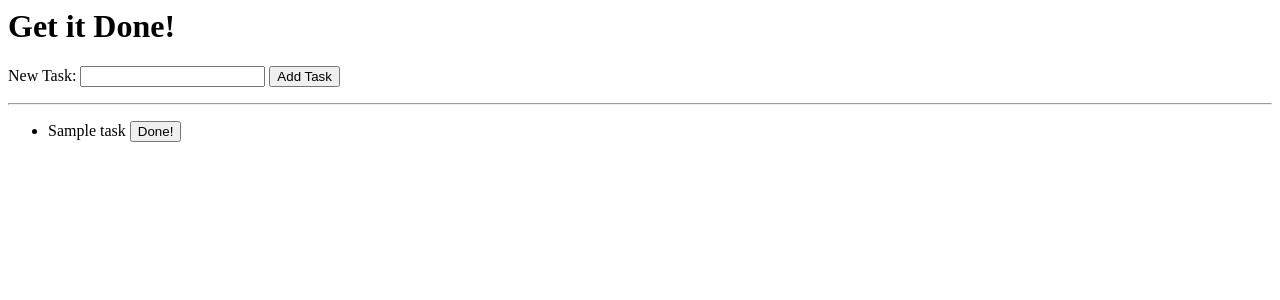
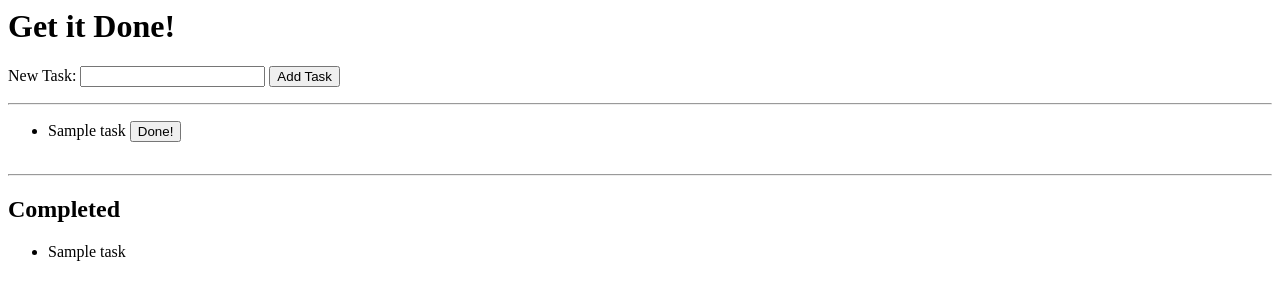
Before and after one commit to bdburns6389/get-it-done, a Flask app: template templates/todos.html in a window 1280 px wide. Shown: the top 300 px of the page. Run offline with Flask 2, Linux system fonts and the light colour scheme; tables that the repository leaves empty hold one stand-in row (values such as "Sample post"); the template is opened without the code that fills it: values that come from a table or form of the project are taken from there, most other values are stand-ins (such as "Sample title", 1, 10 or a date in 2020).

Commit message:
changed deleting to Boolean hiding

```diff
--- a/main.py
+++ b/main.py
@@ -13,9 +13,11 @@ class Task(db.Model):
 
     id = db.Column(db.Integer, primary_key=True)
     name = db.Column(db.String(120))
+    completed = db.Column(db.Boolean)
 
     def __init__(self,name):
         self.name = name
+        self.completed = False
 
 
 
@@ -29,17 +31,22 @@ def index():
         db.session.commit() #necessary to actually add to assigned database
 
 
-    tasks= Task.query.all()
-
-    return render_template('todos.html', title="Get it Done!", tasks=tasks)
+    tasks= Task.query.filter_by(completed=False).all()
+    completed_tasks = Task.query.filter_by(completed=True).all()
+    return render_template('todos.html', title="Get it Done!", tasks=tasks,
+        completed_tasks=completed_tasks)
 
 @app.route('/delete-task', methods=['POST'])
 def delete_task():
 
     task_id = int(request.form['task-id'])
     task = Task.query.get(task_id)
-    db.session.delete(task)
+    # db.session.delete(task)
+    # db.session.commit()
+    task.completed = True
+    db.session.add(task)
     db.session.commit()
+
 
     return redirect('/')
 
--- a/templates/todos.html
+++ b/templates/todos.html
@@ -28,4 +28,13 @@
         </ul>
 
     {% endif %}
+
+        <hr />
+        <h2>Completed</h2>
+        <ul>
+            {% for task in completed_tasks %}
+            <li>{{task.name}}</li>
+            {% endfor %}
+        </ul>
+
 {% endblock %}
```
